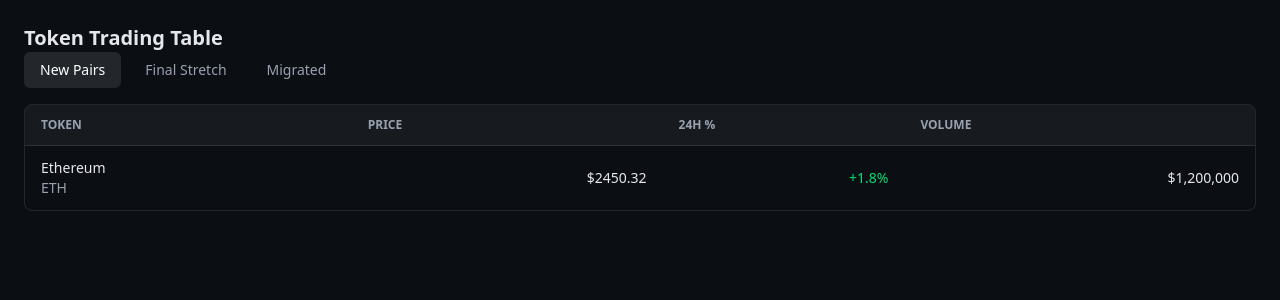
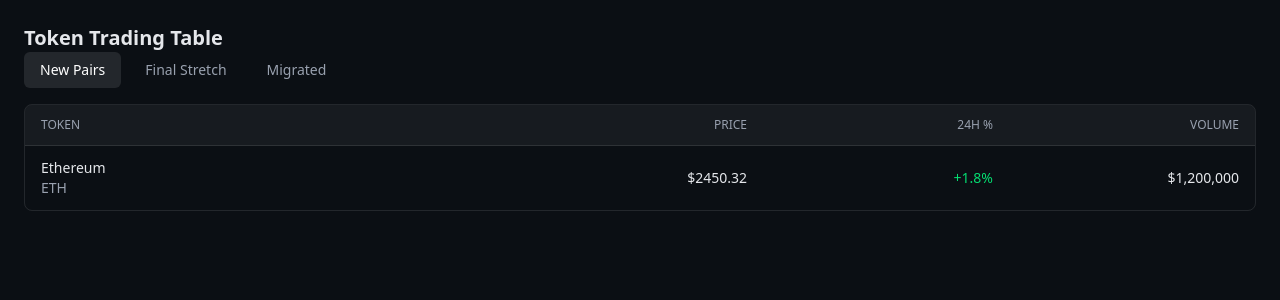
Before and after one commit to lakshman-nanchari/token-trading-table, a Next.js app: page / in a window 1280 px wide. Shown: the top 300 px of the page. Built offline with nearby package versions, Linux system fonts and the light colour scheme.

Commit message:
style: align table header and row column spacing

```diff
--- a/src/components/table/TableHeader.tsx
+++ b/src/components/table/TableHeader.tsx
@@ -2,10 +2,18 @@ export default function TableHeader() {
     return (
         <thead className="bg-white/5 text-xs uppercase text-gray-400">
             <tr>
-                <th className="px-4 py-3 text-left">Token</th>
-                <th className="px-4 py-3 text-left">Price</th>
-                <th className="px-4 py-3 text-left">24h %</th>
-                <th className="px-4 py-3 text-left">Volume</th>
+                <th className="px-4 py-3 text-left font-normal w-[40%]">
+                Token
+                </th>
+                <th className="px-4 py-3 text-right font-normal w-[20%]">
+                Price
+                </th>
+                <th className="px-4 py-3 text-right font-normal w-[20%]">
+                24h %
+                </th>
+                <th className="px-4 py-3 text-right font-normal w-[20%]">
+                Volume
+                </th>
             </tr>
         </thead>
     );
--- a/src/components/table/TokenRow.tsx
+++ b/src/components/table/TokenRow.tsx
@@ -9,17 +9,17 @@ export default function TokenRow({token}: Props) {
 
     return (
         <tr className="border-t border-white/10 hover:bg-white/5 transition">
-            <td className="px-4 py-3 text-left">
+            <td className="px-4 py-3 text-left w-[40%]">
                 <div className="font-medium">{token.name}</div>
                 <div className="text-ts text-gray-400">{token.symbol}</div>
             </td>
 
-            <td className="px-4 py-3 text-right">
+            <td className="px-4 py-3 text-right w-[20%]">
                 ${token.price.toFixed(2)}
             </td>
 
             <td
-                className={`px-4 py-3 text-right ${
+                className={`px-4 py-3 text-right w-[20%] ${
                     isPositive ? "text-green-400" : "text-red-400"
                 }`}
             >
@@ -27,7 +27,7 @@ export default function TokenRow({token}: Props) {
                 {token.chnage24h}%
             </td>
 
-            <td className="px-4 py-3 text-right">
+            <td className="px-4 py-3 text-right w-[20%]">
                 ${token.volume.toLocaleString()}
             </td>
         </tr>
```
